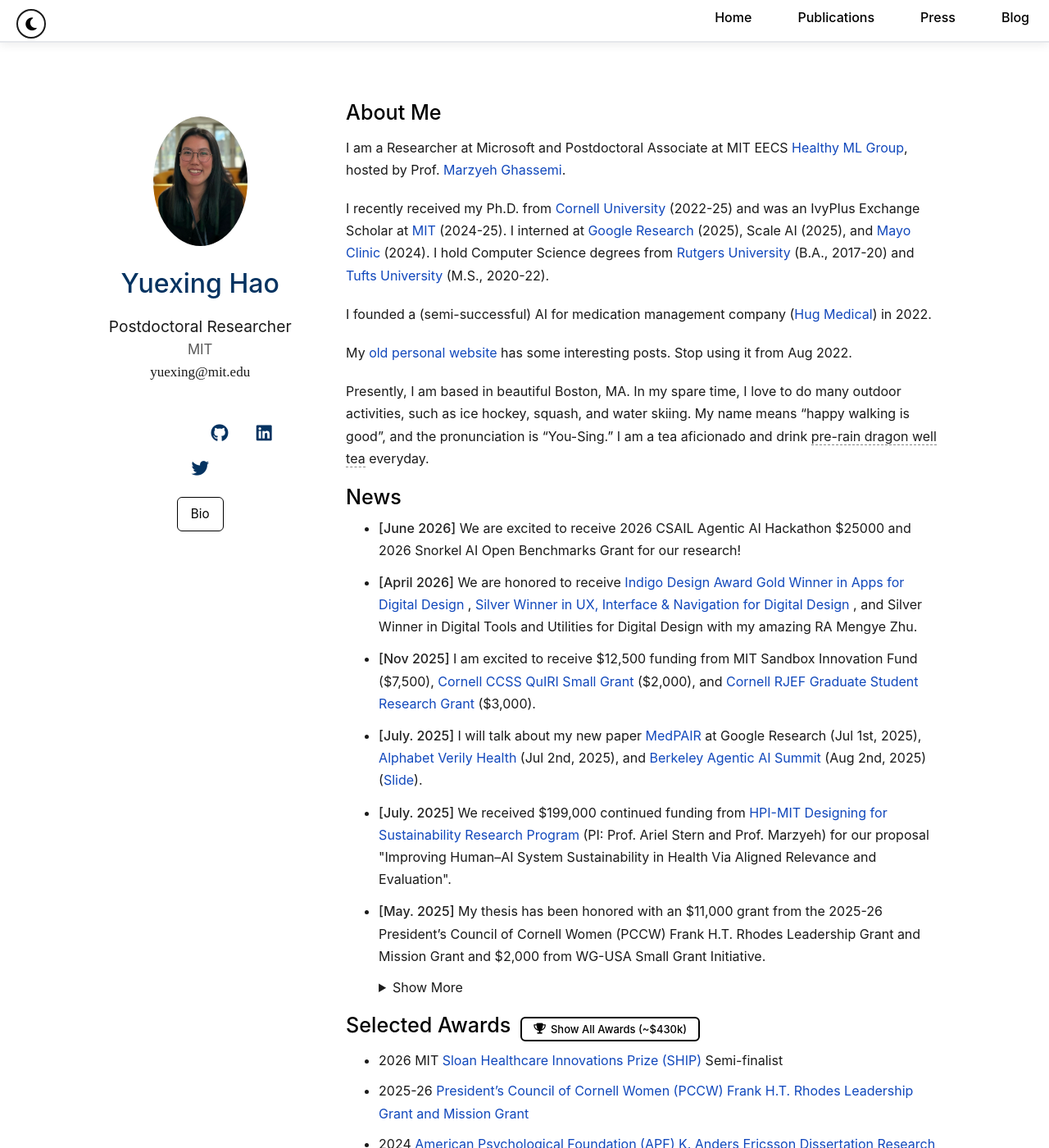
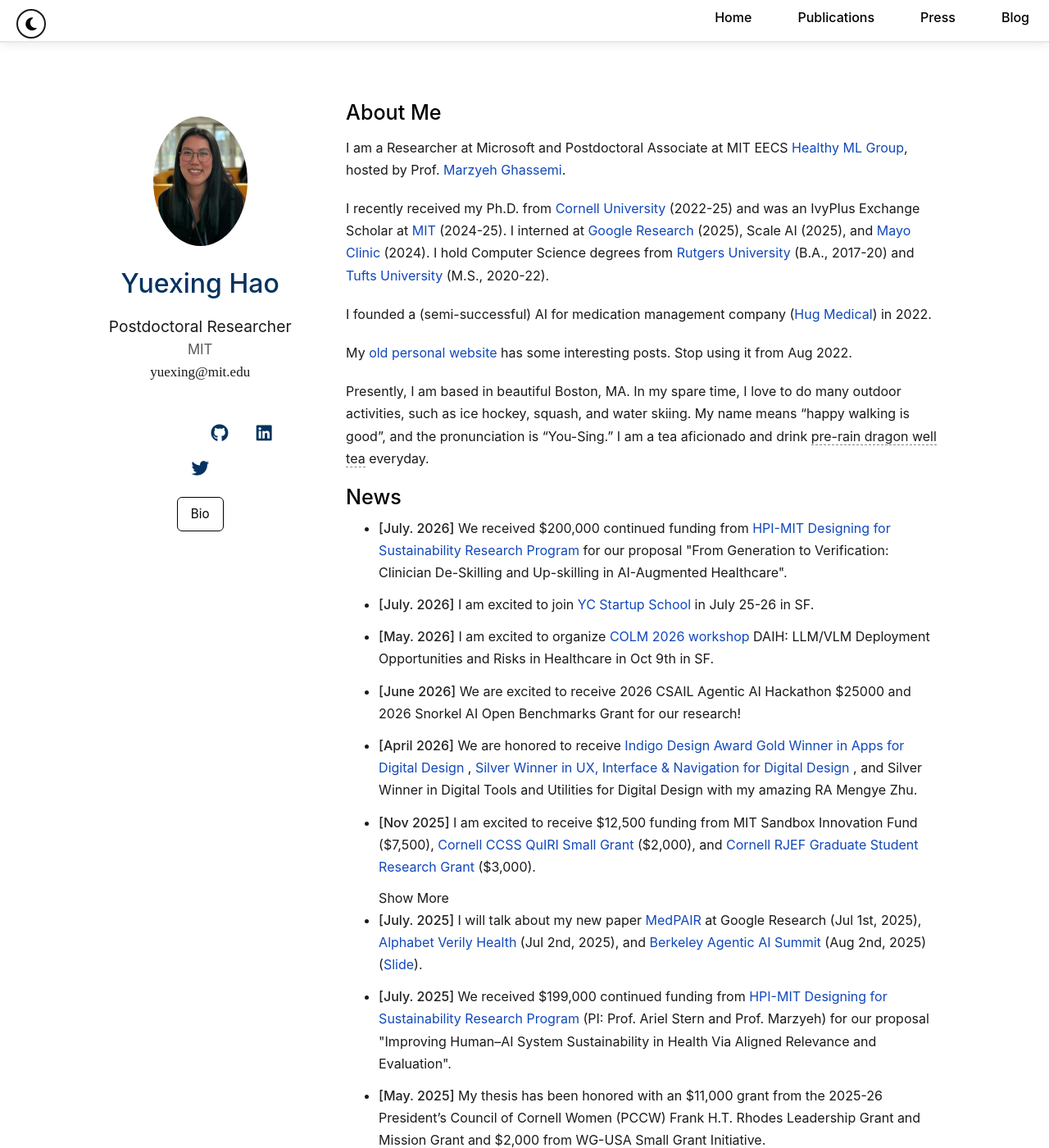
Before and after one commit to YuexingHao/Yuexing-Hao, a Jekyll site: the page built from index.md, in a window 1280 px wide and 1400 px high. Shown: the whole window at 82% size. Built offline with Jekyll 4.4.1, drawn with Linux system fonts in a browser that asks for light colours; a style sheet for code colours, icons or effects is not loaded; our own code applies the rules of GitHub Pages for plain Markdown files.

Commit message:
Update news with latest entries

```diff
--- a/_includes/news.md
+++ b/_includes/news.md
@@ -7,15 +7,20 @@
 <h2 id="news" style="margin: 20px 0px 10px;">News</h2>
 
 <ul id="news-list">
+<li><strong>[July. 2026]</strong> We received $200,000 continued funding from <a href="https://mad.mit.edu/projects/improving-human-ai-system-sustainability-in-health-via-aligned-relevance-and-evaluation">HPI-MIT Designing for Sustainability Research Program</a> for our proposal "From Generation to Verification: Clinician De-Skilling and Up-skilling in AI-Augmented Healthcare".</li>
+<li><strong>[July. 2026]</strong> I am excited to join <a href="https://events.ycombinator.com/startup-school-2026">YC Startup School</a> in July 25-26 in SF.</li>
+<li><strong>[May. 2026]</strong> I am excited to organize <a href="https://daih2026.github.io/">COLM 2026 workshop</a> DAIH: LLM/VLM Deployment Opportunities and Risks in Healthcare in Oct 9th in SF.</li>
 <li><strong>[June 2026]</strong> We are excited to receive 2026 CSAIL Agentic AI Hackathon $25000 and 2026 Snorkel AI Open Benchmarks Grant for our research!</li>
 <li><strong>[April 2026]</strong> We are honored to receive <a href="https://indigoaward.com/winners/12077"> Indigo Design Award </a> <a href="https://yuexinghao.github.io/Yuexing-Hao/assets/files/awards/Indigo_Gold_26.pdf">Gold Winner in Apps for Digital Design </a>, <a href="https://yuexinghao.github.io/Yuexing-Hao/assets/files/awards/Indigo_Silver_26.pdf">Silver Winner in UX, Interface & Navigation for Digital Design </a>, and Silver Winner in Digital Tools and Utilities for Digital Design with my amazing RA Mengye Zhu.</li>
 <li><strong>[Nov 2025]</strong> I am excited to receive $12,500 funding from MIT Sandbox Innovation Fund ($7,500), <a href="https://yuexinghao.github.io/Yuexing-Hao/assets/files/awards/Quiri%20Grad%20Award%20Letter-Hao.pdf">Cornell CCSS QuIRI Small Grant</a> ($2,000), and <a href="https://yuexinghao.github.io/Yuexing-Hao/assets/files/awards/Racial_Graduate_Award.pdf">Cornell RJEF Graduate Student Research Grant</a> ($3,000).</li>
+
+  <summary>Show More</summary>
+
 <li><strong>[July. 2025]</strong> I will talk about my new paper <a href="https://medpair.csail.mit.edu/">MedPAIR</a> at Google Research (Jul 1st, 2025), <a href="https://verily.com/">Alphabet Verily Health</a> (Jul 2nd, 2025), and <a href="https://rdi.berkeley.edu/agentx/">Berkeley Agentic AI Summit</a> (Aug 2nd, 2025) (<a href="https://yuexinghao.github.io/Yuexing-Hao/assets/files/talks/MedPAIR%20Presentation.pdf">Slide</a>).</li>
+
 <li><strong>[July. 2025]</strong> We received $199,000 continued funding from <a href="https://mad.mit.edu/projects/improving-human-ai-system-sustainability-in-health-via-aligned-relevance-and-evaluation">HPI-MIT Designing for Sustainability Research Program</a> (PI: Prof. Ariel Stern and Prof. Marzyeh) for our proposal "Improving Human–AI System Sustainability in Health Via Aligned Relevance and Evaluation".</li>
 <li><strong>[May. 2025]</strong> My thesis has been honored with an $11,000 grant from the 2025-26 President’s Council of Cornell Women (PCCW) Frank H.T. Rhodes Leadership Grant and Mission Grant and $2,000 from WG-USA Small Grant Initiative.</li>
 <details>
-
-  <summary>Show More</summary>
 
 <li><strong>[May. 2025]</strong> My thesis is awarded a $1,000 seed grant from the <a href="https://yuexinghao.github.io/Yuexing-Hao/assets/files/awards/CSI_Grant_1k.pdf">2025-26 Cornell University Center for the Study of Inequality Graduate Student Research Competition</a>.</li>
 <li><strong>[Mar. 2025]</strong> I will speak at MIT <a href="https://ai4society.mit.edu/">AI For Society</a> seminar on (March 4th) [<a href="https://yuexinghao.github.io/Yuexing-Hao/assets/files/talks/Ai4Society_Talk_Mar_25.pdf">slide</a>], HPI-MIT <a href="https://design.mit.edu/events/spring-2025-hpi-mit-workshop?preview=1">Designing for Sustainability Workshop </a> (March 25th), and <a href="https://sites.harvard.edu/sitn/">Science in the News - Harvard University </a> (April 8th).</li>
```
